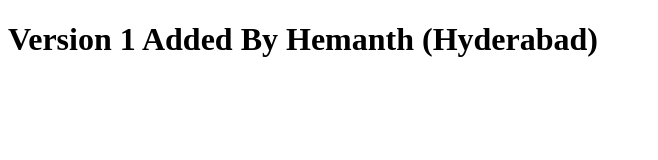
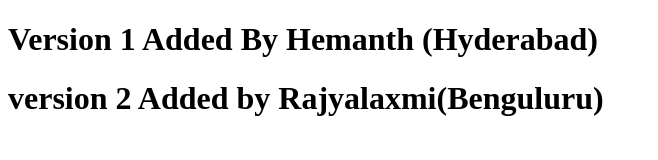
Before and after one commit to 10kc-session/Collaborations, a plain HTML site: page index.html in a window 1280 px wide. Shown: the whole page, without its empty margins (0-658 px from the left). Drawn offline with Linux system fonts and the light colour scheme.

Commit message:
verion 2 Added by benguluru

```diff
--- a/index.html
+++ b/index.html
@@ -7,5 +7,6 @@
 </head>
 <body>
     <h1>Version 1 Added By Hemanth (Hyderabad)</h1>
+    <h1>version 2 Added by Rajyalaxmi(Benguluru)</h1>
 </body>
 </html>
```
